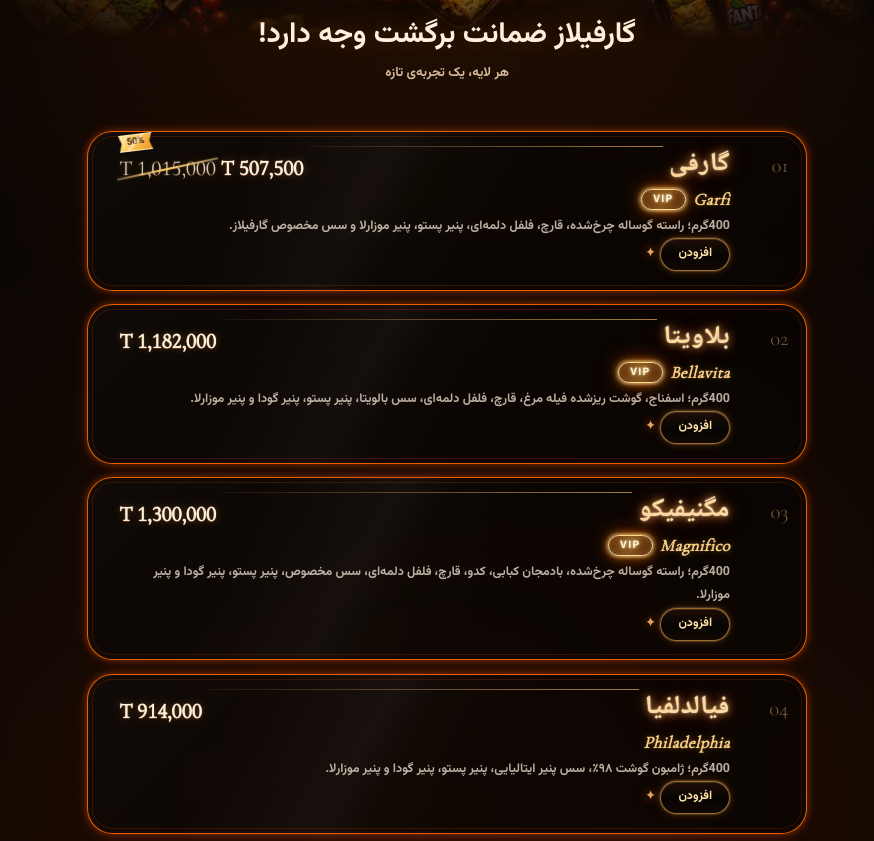
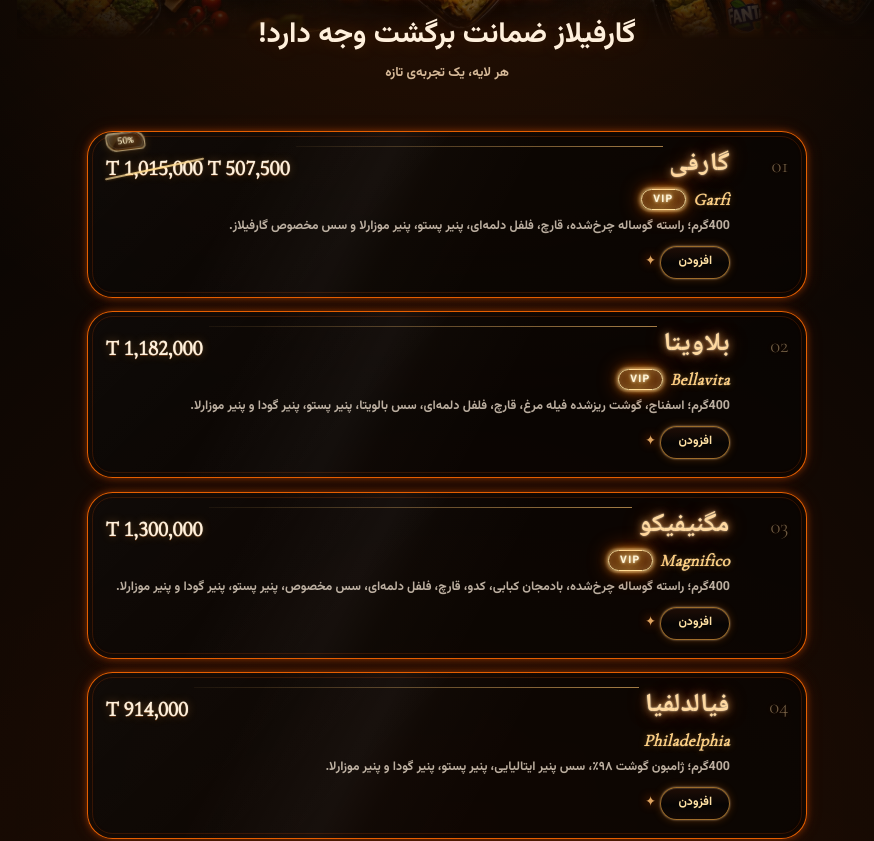
Before and after one commit to mahmoodknds/Garfilas, a Next.js app: page / in a window 1280 px wide. Shown: the part 1080-1921 px from the top of the page, without its empty margins (193-1067 px from the left). Built offline with nearby package versions, Linux system fonts and the light colour scheme.

Commit message:
style(menu): lock price row and polish glass discount label

```diff
--- a/components/sections/Menu/MenuSection.module.css
+++ b/components/sections/Menu/MenuSection.module.css
@@ -53,7 +53,7 @@
 .subtitle { margin: .2rem 0 1.1rem; color: #d6b998; font: 400 .82rem/1.8 var(--font-vazirmatn), sans-serif; }
 
 .menuList { display: grid; gap: .85rem; list-style: none; margin: .35rem 0 0; padding: 0; }
-.item { --item-index: 0; position: relative; display: grid; grid-template-columns: 2.15rem minmax(0,1fr) auto; align-items: center; gap: .65rem; min-width: 0; padding: 1rem .8rem; overflow: hidden; border: 1px solid rgba(255,106,0,.9); border-radius: 1.35rem; outline: 1px solid rgba(255,91,0,.16); outline-offset: -6px; background: linear-gradient(135deg, rgba(255,255,255,.025), rgba(255,255,255,0) 45%), rgba(7,5,4,.72); box-shadow: 0 0 7px rgba(255,91,0,.42), 0 0 18px rgba(255,91,0,.12), inset 0 0 8px rgba(255,91,0,.08); transition: border-color .35s ease, box-shadow .35s ease; }
+.item { --item-index: 0; position: relative; display: grid; grid-template-columns: 2.15rem minmax(0,1fr); align-items: center; gap: .65rem; min-width: 0; padding: 1rem .8rem; overflow: hidden; border: 1px solid rgba(255,106,0,.9); border-radius: 1.35rem; outline: 1px solid rgba(255,91,0,.16); outline-offset: -6px; background: linear-gradient(135deg, rgba(255,255,255,.025), rgba(255,255,255,0) 45%), rgba(7,5,4,.72); box-shadow: 0 0 7px rgba(255,91,0,.42), 0 0 18px rgba(255,91,0,.12), inset 0 0 8px rgba(255,91,0,.08); transition: border-color .35s ease, box-shadow .35s ease; }
  .revealReady:not(.revealVisible) { opacity: 0; transform: translate3d(0, 24px, 0) scale(.985); }
 .revealVisible { animation: menu-scroll-reveal .58s cubic-bezier(.2,.75,.25,1) both; animation-delay: calc(var(--item-index) * 45ms); }
 @keyframes menu-scroll-reveal {
@@ -90,11 +90,13 @@
 .description { margin: .2rem 0 0; color: rgba(255,240,220,.72); font: 400 .72rem/1.9 var(--font-vazirmatn), sans-serif; }
 .priceBlock { position: relative; display: flex; flex: 0 0 auto; flex-direction: column; align-items: flex-start; gap: 0; padding-top: .05rem; }
 .priceRow { display: flex; flex: 0 0 auto; align-items: baseline; gap: .3rem; white-space: nowrap; }
-.originalPrice { position: relative; display: inline-block; color: rgba(255,240,220,.48); font: 500 .72rem/1.4 var(--font-cormorant-garamond), Georgia, serif; font-variant-numeric: lining-nums tabular-nums; white-space: nowrap; }
-.originalPrice::after { content: ""; position: absolute; top: 48%; left: -3%; width: 106%; height: 1.5px; background: linear-gradient(90deg,rgba(255,220,155,.35),#ffcc70,rgba(255,220,155,.45)); transform: rotate(-12deg); transform-origin: center; box-shadow: 0 0 3px rgba(255,179,71,.22); }
-.discountRibbon { position: absolute; top: -.92rem; left: 0; z-index: 3; padding: .07rem .43rem; border: 1px solid rgba(255,238,185,.96); color: #2d1600; background: linear-gradient(135deg,#fff0b4 0%,#ffc85b 44%,#e9941c 100%); clip-path: polygon(0 0,100% 0,91% 50%,100% 100%,0 100%,8% 50%); font: 800 .59rem/1.35 var(--font-vazirmatn),sans-serif; white-space: nowrap; text-shadow: 0 1px rgba(255,255,255,.28); box-shadow: 0 0 8px rgba(255,179,71,.25); transform: rotate(-7deg); transform-origin: left center; }
-.discountRibbon::after { content:""; position:absolute; inset:0; pointer-events:none; background:linear-gradient(135deg,transparent 43%,rgba(255,255,255,.85) 49%,transparent 55%); opacity:.72; }
-.cardActions { display: flex; align-items: center; justify-content: flex-start; gap: .28rem; min-width: 0; }
+.originalPrice { position: relative; display: inline-block; }
+.originalPrice::after { content: ""; position: absolute; top: 49%; left: -2%; width: 104%; height: 1.5px; border-radius: 999px; background: linear-gradient(90deg,rgba(255,220,155,.62),#ffd98b,rgba(255,220,155,.7)); transform: rotate(-12deg); transform-origin: center; box-shadow: 0 0 3px rgba(255,179,71,.28); pointer-events: none; }
+.discountRibbon { position: absolute; top: -1.05rem; left: .02rem; z-index: 3; display: inline-flex; align-items: center; justify-content: center; min-width: 2.45rem; min-height: 1.2rem; padding: .08rem .47rem; overflow: hidden; border: 1px solid rgba(255,231,172,.58); border-radius: .28rem .72rem .28rem .72rem; color: #fff1c9; background: linear-gradient(125deg,rgba(255,244,199,.28) 0%,rgba(255,179,71,.19) 28%,rgba(111,50,8,.24) 31%,rgba(255,126,20,.16) 72%,rgba(255,232,172,.2) 100%),rgba(28,16,7,.56); backdrop-filter: blur(10px) saturate(1.45); -webkit-backdrop-filter: blur(10px) saturate(1.45); font: 800 .64rem/1.2 var(--font-cormorant-garamond), Georgia, serif; font-variant-numeric: lining-nums tabular-nums; letter-spacing: .025em; white-space: nowrap; text-shadow: 0 0 4px rgba(255,230,165,.85),0 1px 2px rgba(33,14,0,.65); box-shadow: 0 0 1px rgba(255,242,210,.78),0 0 8px rgba(255,160,36,.2),inset 0 1px 0 rgba(255,247,215,.38),inset 0 -1px 0 rgba(255,155,29,.16); transform: rotate(-7deg); transform-origin: left center; }
+.discountRibbon::before { content: ""; position: absolute; inset: 0; border-radius: inherit; pointer-events: none; background: linear-gradient(108deg,transparent 0%,rgba(255,255,255,.04) 32%,rgba(255,246,220,.7) 46%,rgba(255,255,255,.07) 53%,transparent 68%); transform: translateX(-125%); animation: discount-glass-shine 3.8s ease-in-out infinite; }
+.discountRibbon::after { content: ""; position:absolute; inset:1px; border:1px solid rgba(255,245,214,.12); border-radius:inherit; pointer-events:none; }
+@keyframes discount-glass-shine { 0%,55%,100% { transform:translateX(-125%); opacity:.15; } 70% { opacity:.8; } 88% { transform:translateX(125%); opacity:.25; } }
+.cardActions { display: flex; align-items: center; justify-content: flex-start; gap: .28rem; width: 100%; min-width: 0; margin-top: .38rem; padding-top: .08rem; }
 .menuQuantityControl { display: inline-flex; flex: 0 0 auto; align-items: center; justify-content: center; gap: .08rem; padding: .1rem; border: 1px solid rgba(255,179,71,.4); border-radius: 999px; background: rgba(5,4,3,.7); box-shadow: 0 0 9px rgba(255,104,0,.08), inset 0 0 7px rgba(255,122,0,.035); }
 .menuQuantityControl:global(.addMode) { padding: 0; border: 0; background: transparent; box-shadow: none; }
 .menuQuantityControl button { display: grid; place-items: center; flex: 0 0 auto; width: 2.2rem; height: 2.2rem; padding: 0; border: 0; border-radius: 50%; color: #ffb347; background: transparent; font: 600 1.7rem/1 var(--font-cormorant-garamond), Georgia, serif; cursor: pointer; transition: color .2s ease, background-color .2s ease; }
@@ -114,7 +116,7 @@
   .content { margin-top: -4rem; padding-inline: 1.25rem; }
   .header { padding-bottom: 1.4rem; }
   .title { max-width: 100%; font-size: clamp(1.55rem, 2.8vw, 1.8rem); line-height: 1.6; }
-  .item { padding: 1.15rem 1.1rem; grid-template-columns: 2.8rem minmax(0,1fr) auto; gap: .85rem; border-radius: 1.6rem; }
+  .item { padding: 1.15rem 1.1rem; grid-template-columns: 2.8rem minmax(0,1fr); gap: .85rem; border-radius: 1.6rem; }
   .number { font-size: 1.3rem; }
   .price { font-size: 1.32rem; }
   .nameLine h3 { font-size: 1.62rem; }
@@ -126,7 +128,7 @@
   .menuQuantityControl output:global(.quantityValue) { min-width: 1.35rem; }
   .menuQuantityControl button:global(.addButton) { min-width: 4.1rem; height: 1.95rem; padding-inline: .66rem; font-size: .72rem; }
   .content { padding-inline: .7rem; }
-  .item { grid-template-columns: 1.8rem minmax(0,1fr) auto; gap: .45rem; padding: .85rem .6rem; }
+  .item { grid-template-columns: 1.8rem minmax(0,1fr); gap: .45rem; padding: .85rem .6rem; }
   .number { font-size: 1rem; }
   .price { font-size: .96rem; letter-spacing: -.025em; }
   .nameLine { flex-wrap: nowrap; align-items: flex-start; gap: .3rem; }
@@ -134,13 +136,11 @@
   .leader { display: block; flex: 1 1 auto; min-width: .3rem; }
   .price { margin-inline-start: 0; }
   .priceRow { gap: .18rem; }
-  .originalPrice { font-size: .5rem; }
-  .discountedPrice { font-size: .7rem; letter-spacing: -.045em; }
-  .discountRibbon { top: -.82rem; padding: .04rem .32rem; font-size: .53rem; }
+  .discountRibbon { top: -.91rem; min-width: 2.1rem; min-height: 1rem; padding: .06rem .34rem; font-size: .58rem; }
   .description { font-size: .68rem; }
 }
 @media (prefers-reduced-motion: reduce) {
   .menuQuantityControl button { transition: none; }
   .revealReady:not(.revealVisible) { opacity: 1; transform: none; }
-  .revealVisible, .revealVisible::after, .scrollCue { animation: none; }
+  .revealVisible, .revealVisible::after, .scrollCue, .discountRibbon::before { animation: none; }
 }
```
